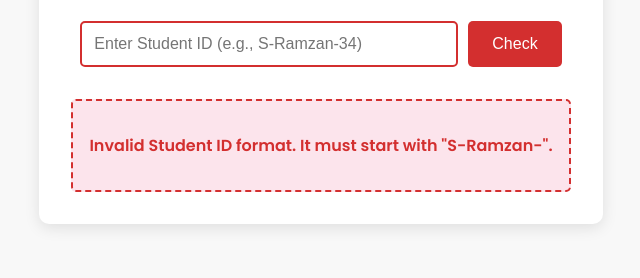
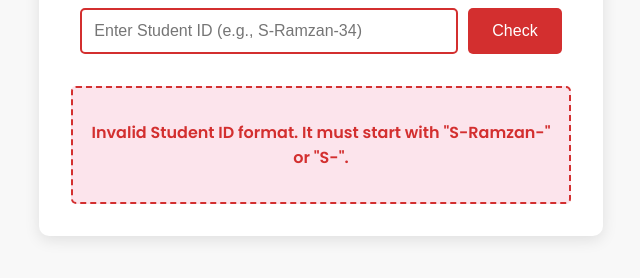
Before and after one commit to asger11111/DetailsCheck, a plain HTML site: page index.html in a window 1280 px wide. Both pictures are taken after a click on the button "Check". Shown: the part 368-646 px from the top of the page, without its empty margins (319-959 px from the left). Drawn offline with Linux system fonts and the light colour scheme.

Commit message:
Update index.html

```diff
--- a/index.html
+++ b/index.html
@@ -215,11 +215,11 @@
         madarsaAddress: "Banaras"
       },
       {
-        id: "S-Ramzan-23",
+        id: "S-23",
         name: "Mohammad Shahbaz",
         fatherName: "Mr. Reyaz Ahmad",
         whatsapp: "7991952368",
-        address: "Karisath Post, Karisath, Ghosi, Mau",
+        address: "Karisath Post, Karisath, Mau",
         madarsaName: "Madarsa Shamsul Uloom Ghosi Mau",
         madarsaAddress: "Ghosi Mau"
       },
@@ -332,7 +332,7 @@
         madarsaAddress: "Banaras"
       },
       {
-        id: "S-Ramzan-24",
+        id: "S-24",
         name: "Mohammad Sajid",
         fatherName: "Mr. Habibullah",
         whatsapp: "9517454342",
@@ -384,8 +384,8 @@
       output.innerHTML = "";
 
       // Validate Student ID format
-      if (!studentId.startsWith("S-Ramzan-")) {
-        output.innerHTML = `<p class="error">Invalid Student ID format. It must start with "S-Ramzan-".</p>`;
+      if (!studentId.startsWith("S-Ramzan-") && !studentId.startsWith("S-")) {
+        output.innerHTML = `<p class="error">Invalid Student ID format. It must start with "S-Ramzan-" or "S-".</p>`;
         return;
       }
 
```
